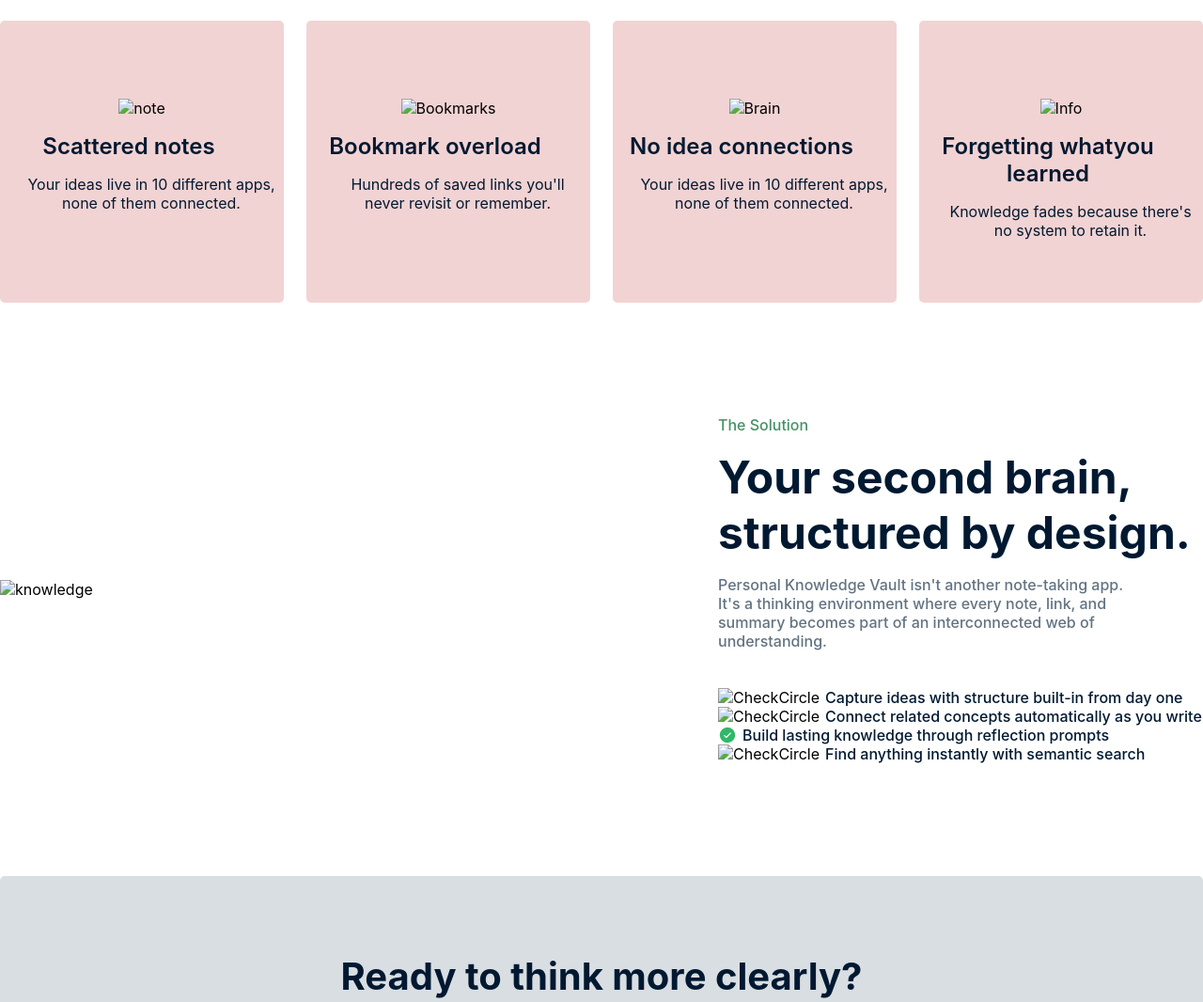
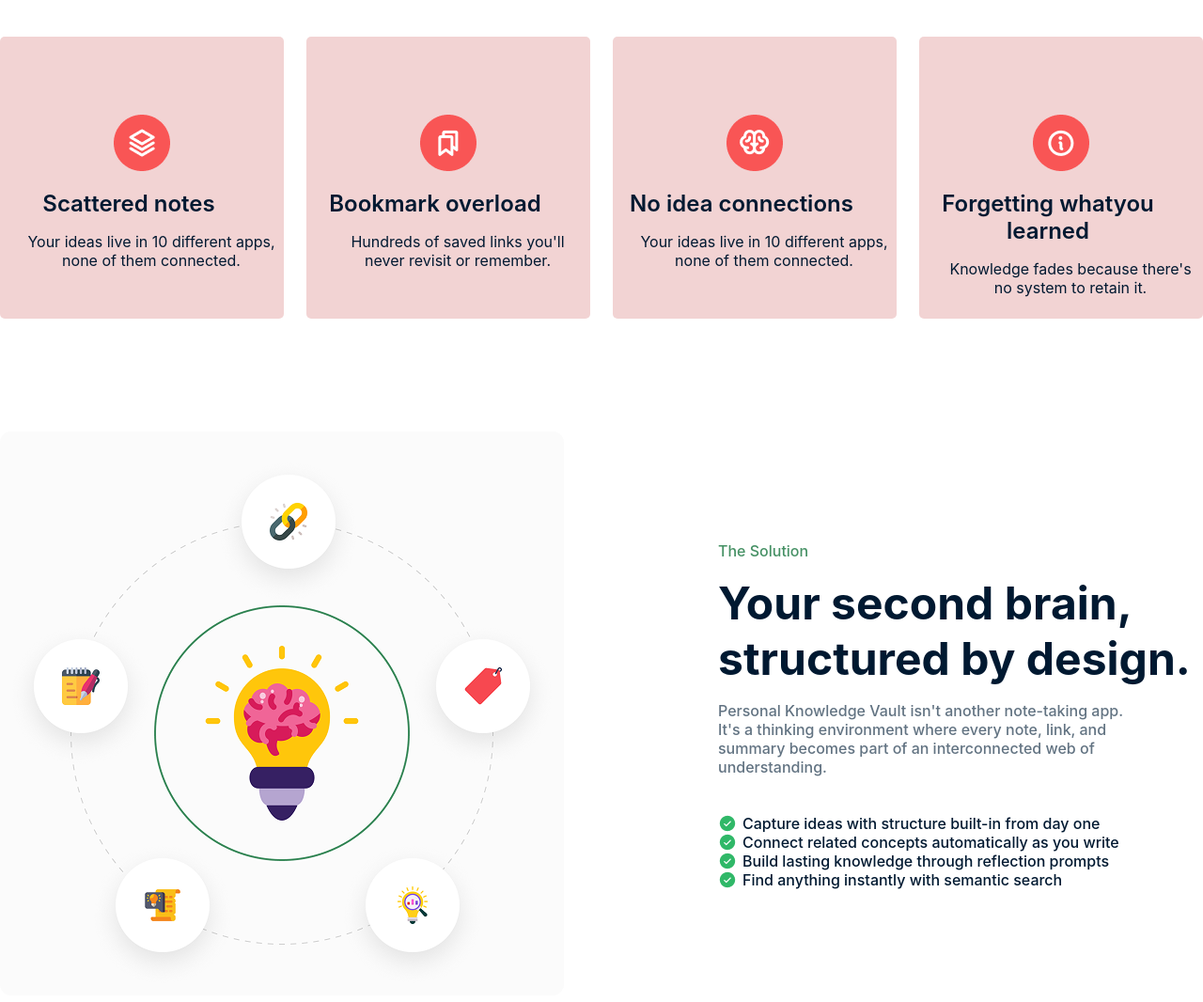
Before and after one commit to rakib-hossain28/first-assignment, a plain HTML site: page index.html in a window 1280 px wide. Shown: the part 1074-2140 px from the top of the page at 94% size. Drawn offline with Linux system fonts and the light colour scheme; the site is published under a folder, as on GitHub Pages, so addresses that start at the root find nothing.

Commit message:
update files and folder

```diff
--- a/index.html
+++ b/index.html
@@ -14,7 +14,7 @@
             <nav>
                 <div class="container">
                     <div class="nav-wrapper">
-                        <img src="/logo-navbar.png" alt="logo">
+                        <img src="./img/logo-navbar.png" alt="logo">
                         <ul>
                             <li>Features</li>
                             <li>How It Works</li>
@@ -31,7 +31,7 @@
                 <div class="container">
                     <div class="banner-wrapper">
                         <div class="early">
-                            <img src="/icon.png" alt="icon">
+                            <img src="./img/icon.png" alt="icon">
                             <button>Early Access Now Open</button>
                         </div>
                         <h1>Structured thinking,<span>not just note-taking.</span></h1>
@@ -55,22 +55,22 @@
                     </div>
                     <div class="all-card">
                         <div class="card1">
-                            <img src="/notes.png" alt="note">
+                            <img src="./img/notes.png" alt="note">
                             <h3>Scattered notes</h3>
                            <P> Your ideas live in 10 different apps, none of them connected.</P>
                         </div>
                         <div class="card1">
-                            <img src="/Bookmarks.png" alt="Bookmarks">
+                            <img src="./img/bookmarks.png" alt="Bookmarks">
                             <h3>Bookmark overload</h3>
                            <P> Hundreds of saved links you'll never revisit or remember.</P>
                         </div>
                         <div class="card1">
-                            <img src="/Brain.png" alt="Brain">
+                            <img src="./img/brain.png" alt="Brain">
                             <h3>No idea connections</h3>
                           <p>  Your ideas live in 10 different apps, none of them connected.</p>
                         </div>
                         <div class="card1">
-                            <img src="/Info.png" alt="Info">
+                            <img src="./img/Info.png" alt="Info">
                             <h3>Forgetting whatyou learned</h3>
                            <p>Knowledge fades because there's no system to retain it.</p>
                         </div>
@@ -83,17 +83,17 @@
                 <div class="container">
                     <div class="solution-wrapper">
                         <div class="left-part">
-                            <img src="/knowledge.png" alt="knowledge">
+                            <img src="./img/knowledge.png" alt="knowledge">
                         </div>
                         <div class="right-part">
                             <h5>The Solution</h5>
                             <h2>Your second brain, structured by design.</h2>
                             <p>Personal Knowledge Vault isn't another note-taking app. It's a thinking environment where every note, link, and summary becomes part of an interconnected web of understanding.</p>
                                 <ul>
-                                  <li><img src="/CheckCircle.png" alt="CheckCircle"> <h6>Capture ideas with structure built-in from day one</h6></li>
-                                  <li><img src="/CheckCircle.png" alt="CheckCircle"> <h6>Connect related concepts automatically as you write</h6></li>
-                                  <li><img src="CheckCircle.png" alt="CheckCircle"> <h6>Build lasting knowledge through reflection prompts</h6></li>
-                                  <li><img src="/CheckCircle.png" alt="CheckCircle"> <h6>Find anything instantly with semantic search</h6></li>
+                                  <li><img src="./img/checkcircle.png" alt="CheckCircle"> <h6>Capture ideas with structure built-in from day one</h6></li>
+                                  <li><img src="./img/checkcircle.png" alt="CheckCircle"> <h6>Connect related concepts automatically as you write</h6></li>
+                                  <li><img src="./img/checkcircle.png" alt="CheckCircle"> <h6>Build lasting knowledge through reflection prompts</h6></li>
+                                  <li><img src="./img/checkcircle.png" alt="CheckCircle"> <h6>Find anything instantly with semantic search</h6></li>
                                 </ul>
                         </div>
                     </div>
@@ -118,7 +118,7 @@
                 <section id="footer">
                     <div class="container">
                        <div class="footer-wrapper">
-                        <img src="/logo-footer.png" alt="footer">
+                        <img src="./img/logo-footer.png" alt="footer">
                         <div class="icon">
                             <h3>Social Links</h3>
                             <ul>
--- a/styles.css
+++ b/styles.css
@@ -49,7 +49,7 @@ nav .nav-wrapper .btn:hover{
     /* <!-- --------------------------------header start---------------------------------- --> */
     /* <!-- --------------------------------banner start---------------------------------- --> */
     #banner{
-        background:url(/banner.png);
+        background:url(./img/banner.png);
         background-size: cover;
         background-repeat: no-repeat;
         padding: 115px 0 179px 0;
```
Also changed, not shown: img/Footer.png (renamed from Footer.png), img/Info.png (renamed from Info.png), img/arrowright.png (renamed from ArrowRight.png), img/banner.png (renamed from banner.png), img/bookmarks.png (renamed from Bookmarks.png), img/brain.png (renamed from Brain.png), img/checkcircle.png (renamed from CheckCircle.png), img/icon.png (renamed from icon.png), img/knowledge.png (renamed from knowledge.png), img/logo-footer.png (renamed from logo-footer.png), img/logo-navbar.png (renamed from logo-navbar.png), img/navbar.png (renamed from Navbar.png), img/notes.png (renamed from notes.png), img/second brain section.png (renamed from Second Brain Section.png).
